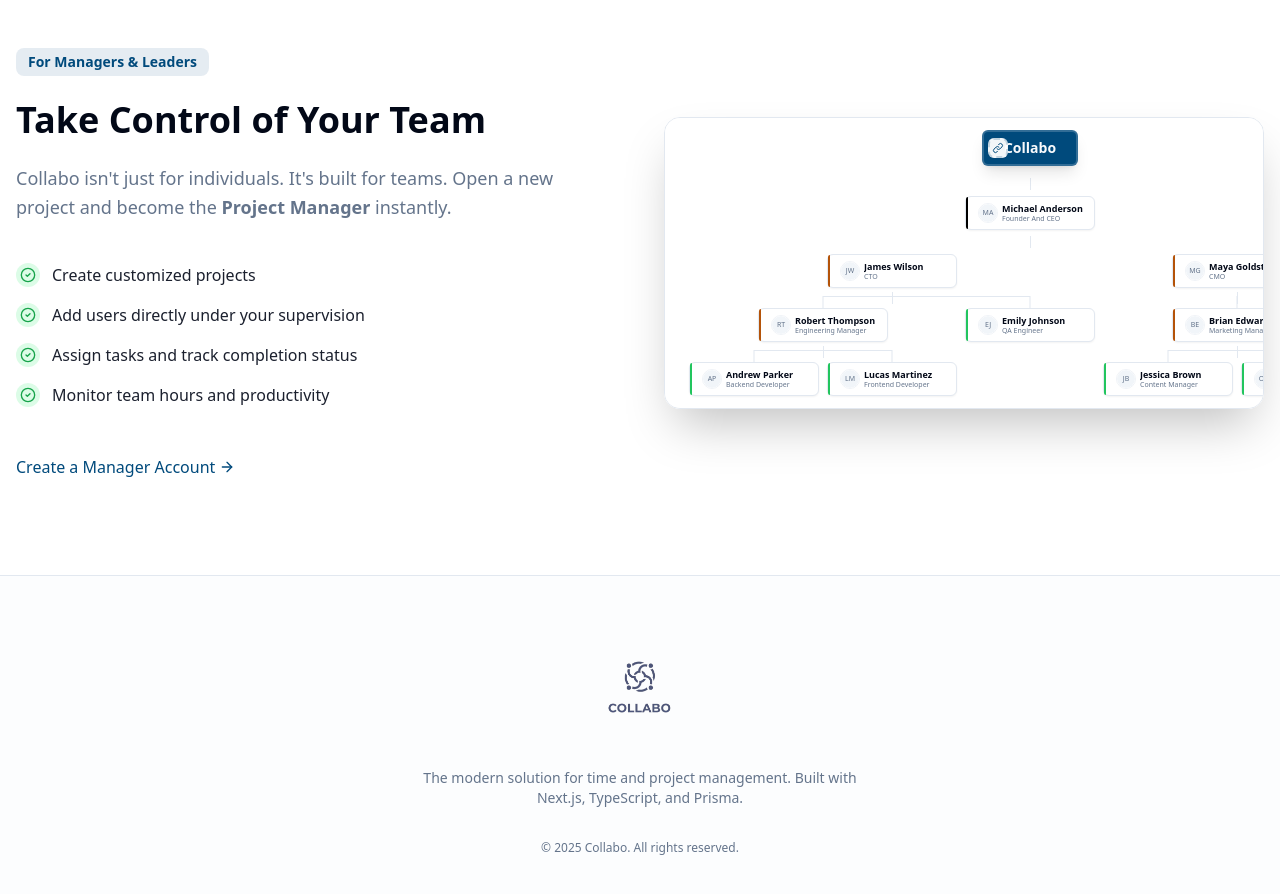
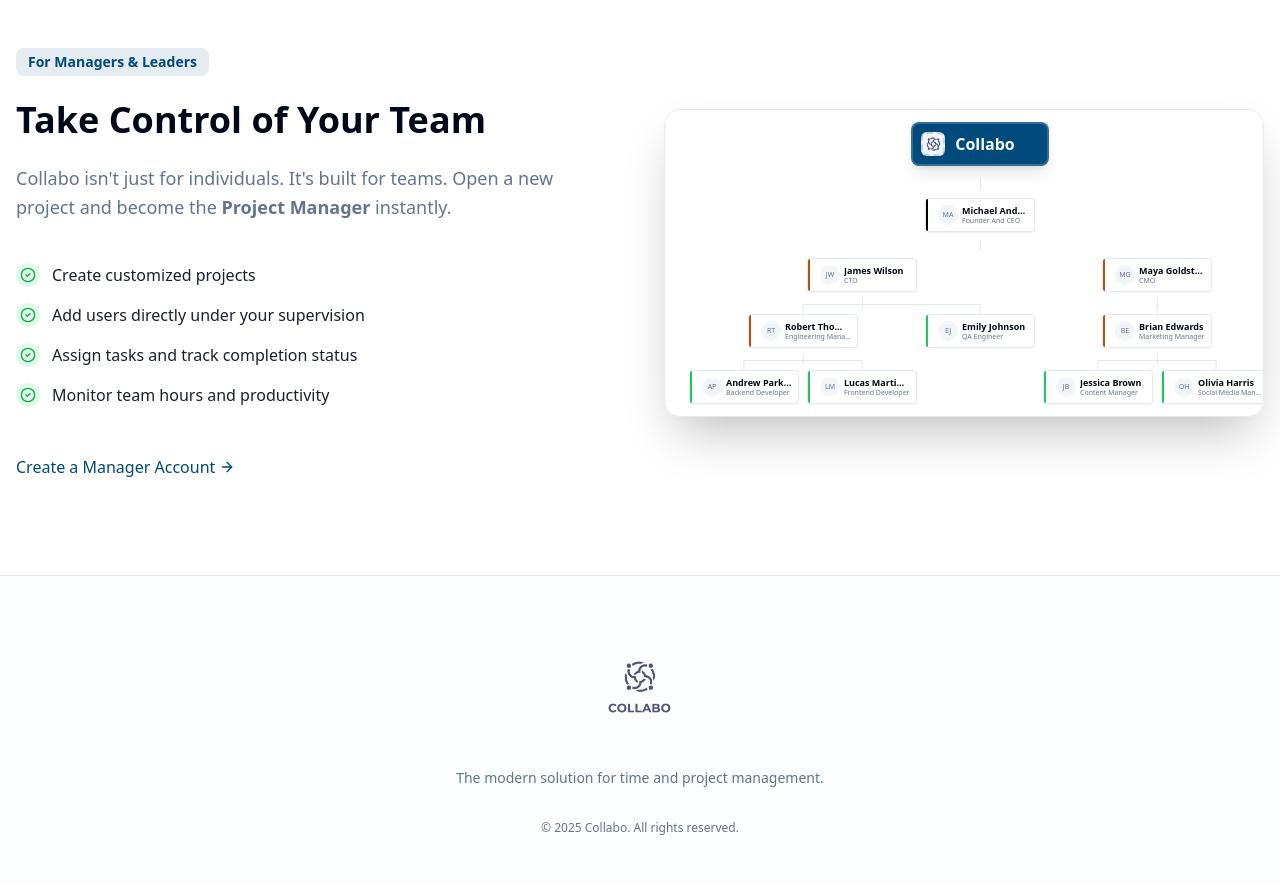
Before and after one commit to AmnonHalili/timetracker, a Next.js app: page / in a window 1280 px wide. Shown: the part 1140-2034 px from the top of the page. Built offline with nearby package versions, Linux system fonts and the light colour scheme; no server answers.

Commit message:
Update HierarchyDemo with logo and UI refinements
Replaces the root node SVG icon with the Collabo logo image in the hierarchy demo, adjusts spacing and sizing for improved appearance, and removes the tech stack mention from the landing page. Adds the logo image asset to the public directory.

```diff
--- a/app/page.tsx
+++ b/app/page.tsx
@@ -130,7 +130,6 @@
           </div>
           <p className="text-muted-foreground text-sm mb-8 max-w-md mx-auto">
             The modern solution for time and project management.
-            Built with Next.js, TypeScript, and Prisma.
           </p>
           <div className="text-muted-foreground text-xs">
             © {new Date().getFullYear()} Collabo. All rights reserved.
--- a/components/landing/HierarchyDemo.tsx
+++ b/components/landing/HierarchyDemo.tsx
@@ -2,6 +2,7 @@
 
 import { Avatar, AvatarFallback } from "@/components/ui/avatar"
 import { cn } from "@/lib/utils"
+import Image from "next/image"
 
 interface HierarchyNode {
   name: string
@@ -93,20 +94,24 @@
 
   if (isRoot) {
     return (
-      <div className="bg-primary text-primary-foreground px-3 md:px-4 lg:px-5 py-1 md:py-1.5 rounded-md shadow-lg border-2 border-primary-foreground/20 z-10 flex flex-row items-center justify-center relative">
-        <div className="absolute left-1 h-4 w-4 md:h-5 md:w-5 bg-white/95 rounded-md flex items-center justify-center border-2 border-dashed border-primary/20 overflow-hidden shadow-sm">
-          <svg className="h-2.5 w-2.5 md:h-3 md:w-3 text-primary" fill="none" viewBox="0 0 24 24" stroke="currentColor">
-            <path strokeLinecap="round" strokeLinejoin="round" strokeWidth={2} d="M13.828 10.172a4 4 0 00-5.656 0l-4 4a4 4 0 105.656 5.656l1.102-1.101m-.758-4.899a4 4 0 005.656 0l4-4a4 4 0 00-5.656-5.656l-1.1 1.1" />
-          </svg>
+      <div className="bg-primary text-primary-foreground px-4 md:px-6 lg:px-8 py-1.5 md:py-2 rounded-lg shadow-lg border-2 border-primary-foreground/20 z-10 flex flex-row items-center justify-center relative">
+        <div className="absolute left-2 h-5 w-5 md:h-6 md:w-6 bg-white/95 rounded-md flex items-center justify-center border-2 border-dashed border-primary/20 overflow-hidden shadow-sm">
+          <Image
+            src="/collabologocut.png"
+            alt="Collabo Logo"
+            width={24}
+            height={24}
+            className="h-full w-full object-contain"
+          />
         </div>
-        <span className="font-bold text-[10px] md:text-xs lg:text-sm">{node.name}</span>
+        <span className="font-bold text-xs md:text-sm lg:text-base ml-2 md:ml-2.5">{node.name}</span>
       </div>
     )
   }
 
   return (
-    <div className="relative group flex flex-col items-start p-1 md:p-1.5 rounded-md border bg-card text-card-foreground shadow-sm w-[90px] md:w-[110px] lg:w-[130px] hover:shadow-md transition-all">
-      <div className={cn("absolute top-0 left-0 w-0.5 h-full rounded-l-md", getBarColor())} />
+    <div className="relative group flex flex-col items-start p-1 md:p-1.5 rounded border bg-card text-card-foreground shadow-sm w-[80px] md:w-[95px] lg:w-[110px] hover:shadow-md transition-all">
+      <div className={cn("absolute top-0 left-0 w-0.5 h-full rounded-l", getBarColor())} />
       <div className="pl-1 md:pl-1.5 flex items-center gap-0.5 md:gap-1 w-full">
         <Avatar className="h-4 w-4 md:h-5 md:w-5 border border-border/50 shrink-0">
           <AvatarFallback className="bg-muted text-muted-foreground text-[6px] md:text-[7px]">
@@ -146,18 +151,18 @@
                 <>
                   {/* Line extending to the right (for first and middle nodes) */}
                   {!isLast && (
-                    <div className="absolute -top-3 left-1/2 h-px bg-border w-[calc(50%+0.25rem)] md:w-[calc(50%+0.5rem)] lg:w-[calc(50%+0.75rem)]" />
+                    <div className="absolute -top-2.5 left-1/2 h-px bg-border w-[calc(50%+0.5rem)] md:w-[calc(50%+0.75rem)] lg:w-[calc(50%+1rem)]" />
                   )}
                   {/* Line extending to the left (for last and middle nodes) */}
                   {!isFirst && (
-                    <div className="absolute -top-3 right-1/2 h-px bg-border w-[calc(50%+0.25rem)] md:w-[calc(50%+0.5rem)] lg:w-[calc(50%+0.75rem)]" />
+                    <div className="absolute -top-2.5 right-1/2 h-px bg-border w-[calc(50%+0.5rem)] md:w-[calc(50%+0.75rem)] lg:w-[calc(50%+1rem)]" />
                   )}
                 </>
               )}
 
               {/* Vertical line from parent to this node */}
               {depth > 0 && (
-                <div className="absolute -top-3 left-1/2 -translate-x-1/2 h-3 w-px bg-border" />
+                <div className="absolute -top-2.5 left-1/2 -translate-x-1/2 h-2.5 w-px bg-border" />
               )}
 
               {/* Node Card */}
@@ -165,7 +170,7 @@
 
               {/* Vertical connector line from node to children */}
               {hasChildren && (
-                <div className="h-2.5 md:h-3 w-px bg-border my-0.5 md:my-1" />
+                <div className="h-2 md:h-2.5 w-px bg-border my-1 md:my-1.5" />
               )}
 
               {/* Recursive children rendered horizontally */}
@@ -193,16 +198,16 @@
         </div>
 
         {/* Vertical connector from company to CEO */}
-        <div className="h-2.5 md:h-3 w-px bg-border mb-1 md:mb-1.5" />
+        <div className="h-2.5 md:h-3 w-px bg-border mb-1.5 md:mb-2" />
 
         {/* CEO Node */}
-        <div className="mb-1 md:mb-1.5">
+        <div className="mb-1.5 md:mb-2">
           <HierarchyNodeCard node={ceoNode} />
         </div>
 
         {/* Vertical connector from CEO to executives */}
         {ceoNode.children && ceoNode.children.length > 0 && (
-          <div className="h-2.5 md:h-3 w-px bg-border mb-1 md:mb-1.5" />
+          <div className="h-2 md:h-2.5 w-px bg-border mb-1.5 md:mb-2" />
         )}
 
         {/* Hierarchy Tree - Executives and below */}
```
Also changed, not shown: public/collabologocut.png (added).
